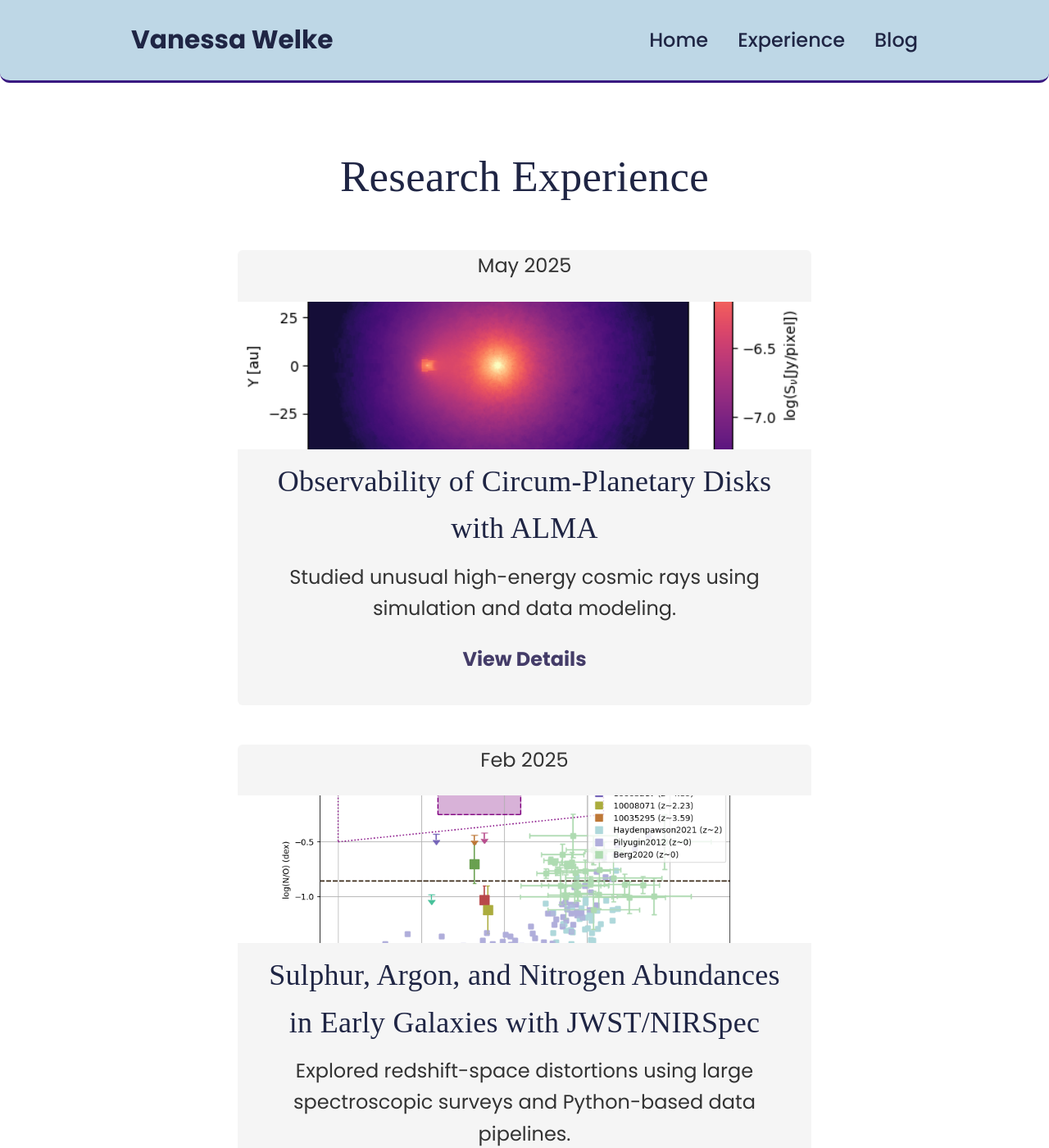
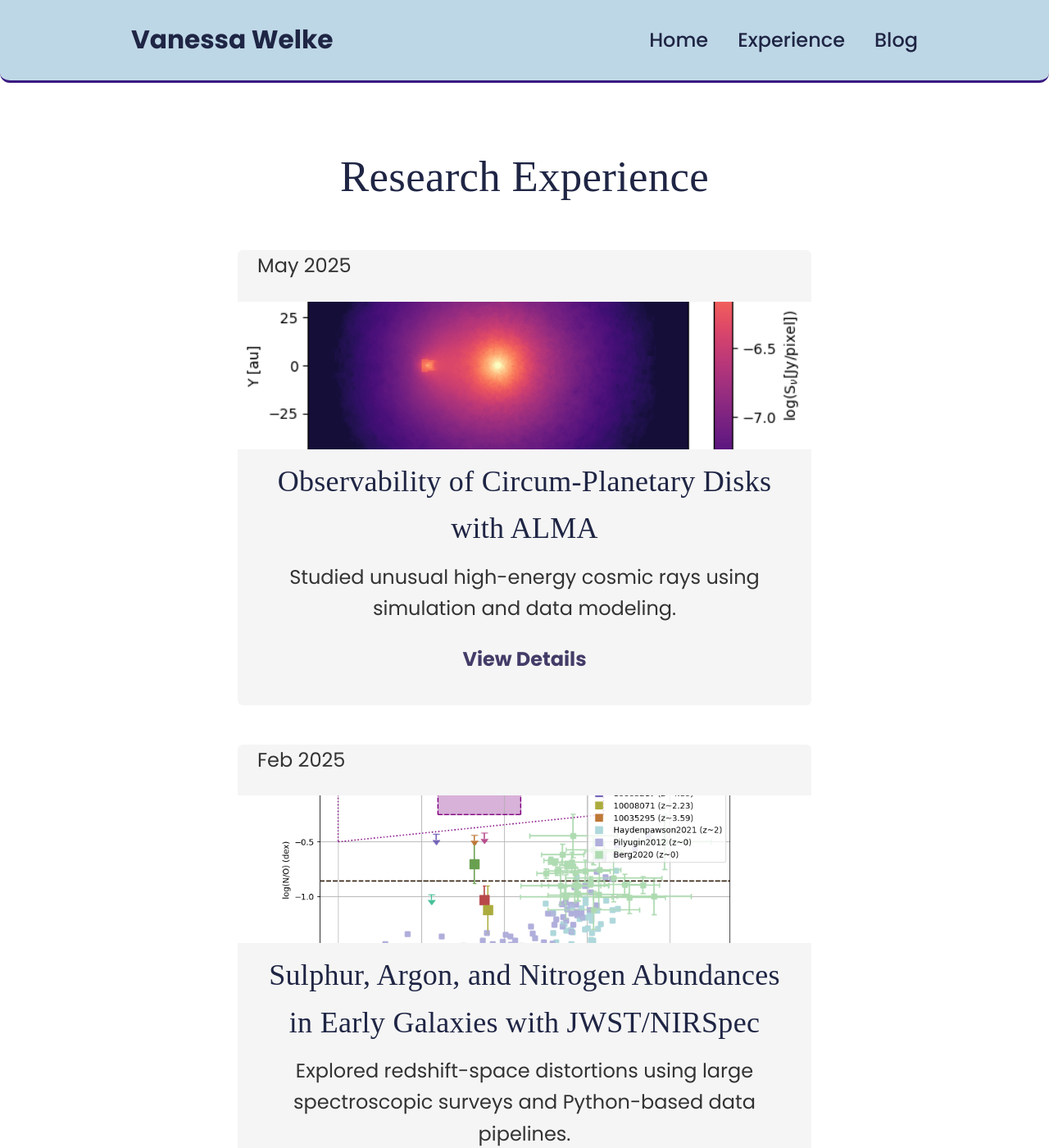
Before and after one commit to VWelke/personal_website, a Jekyll site: the page built from experience/index.md, in a window 1280 px wide and 1400 px high. Shown: the whole window at 82% size. Built offline with Jekyll 4.4.1, drawn with Linux system fonts in a browser that asks for light colours.

Commit message:
Update style.css

```diff
--- a/assets/css/style.css
+++ b/assets/css/style.css
@@ -131,9 +131,10 @@ footer {
 }
 
 .card-date {
-  font-size: 0.75em;
+  font-size: 0.6em;
   color: #777;
   margin: 0.8em 1em 0.3em;
+  text-align: left;
 }
 
 .card h3 {
```
